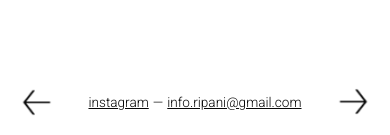
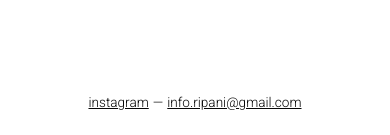
Before and after one commit to fecosos/simple_gallery, a React (Create React App) app: page / in a window 390 px wide. Shown: the part 706-841 px from the top of the page. Built offline with nearby package versions, Linux system fonts and the light colour scheme.

Commit message:
add mobileButtonsStyles to Gallery

```diff
--- a/src/Gallery.js
+++ b/src/Gallery.js
@@ -35,16 +35,7 @@ function Gallery() {
     }, 100);
   }, [currentImage]);
 
-  // const fadeOutImage = () =>
-  //   new Promise(function(resolve, reject) {
-  //     setImageOpacity(0);
-  //     setTimeout(() => {
-  //       resolve();
-  //     }, 350);
-  //   });
-
   const handlePreviousImage = async () => {
-    // await fadeOutImage();
     if (currentImage !== 0) {
       setCurrentImage(currentImage - 1);
 
@@ -55,8 +46,6 @@ function Gallery() {
   };
 
   const handleNextImage = async () => {
-    // await fadeOutImage();
-
     if (currentImage !== imagesUrls.length - 1) {
       setCurrentImage(currentImage + 1);
 
@@ -87,6 +76,10 @@ function Gallery() {
     transform: props.xy.interpolate(trans1)
   };
 
+  const mobileButtonsStyles = {
+    display: !isMobile() ? "none" : "block"
+  };
+
   return (
     <div
       className="Gallery"
@@ -104,7 +97,11 @@ function Gallery() {
         onClick={handleNextImage}
         className="button-right"
       />
-      <button className="button left" onClick={handlePreviousImage}>
+      <button
+        className="button left"
+        style={mobileButtonsStyles}
+        onClick={handlePreviousImage}
+      >
         <img src={arrow_left} className="arrow left" alt="arrow left" />
       </button>
       <animated.div style={imageStyles} className="images">
@@ -119,7 +116,11 @@ function Gallery() {
           );
         })}
       </animated.div>
-      <button className="button right" onClick={handleNextImage}>
+      <button
+        className="button right"
+        style={mobileButtonsStyles}
+        onClick={handleNextImage}
+      >
         <img src={arrow_right} className="arrow right" alt="arrow right" />
       </button>
     </div>
```
